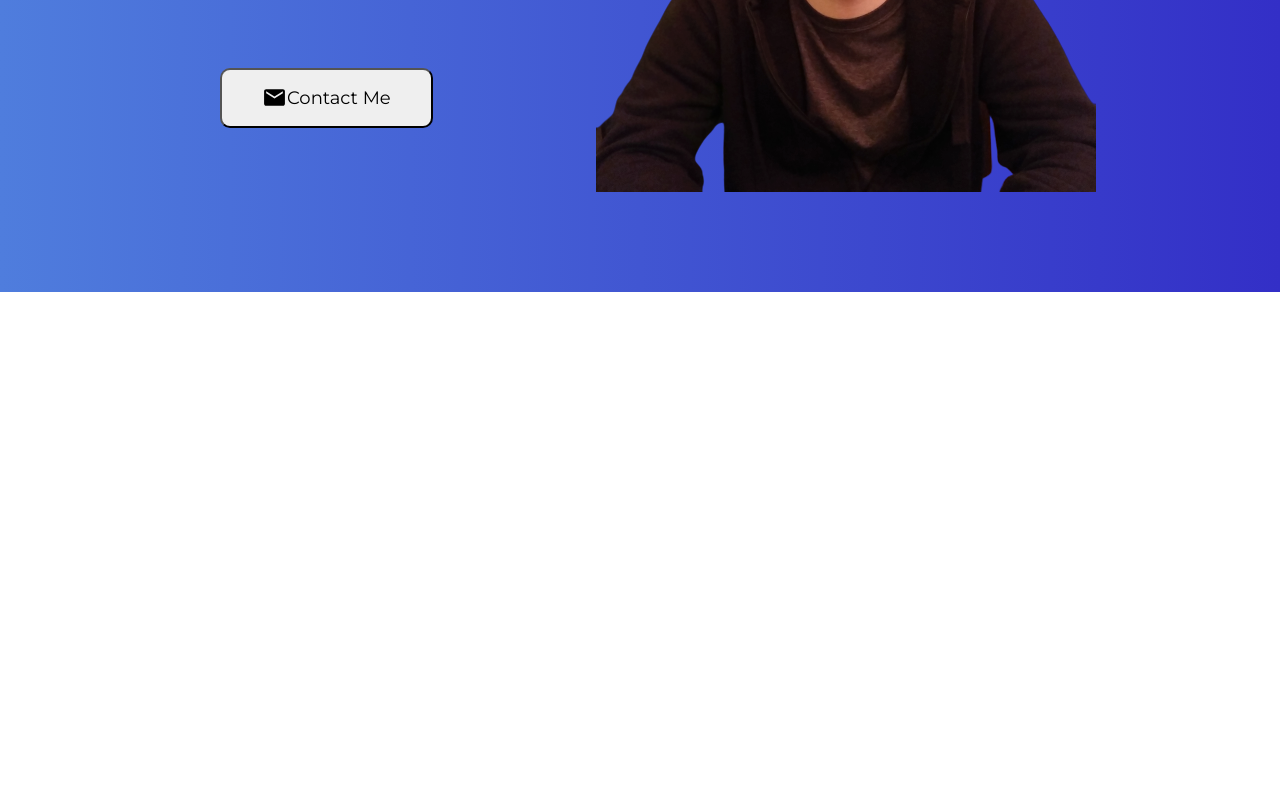
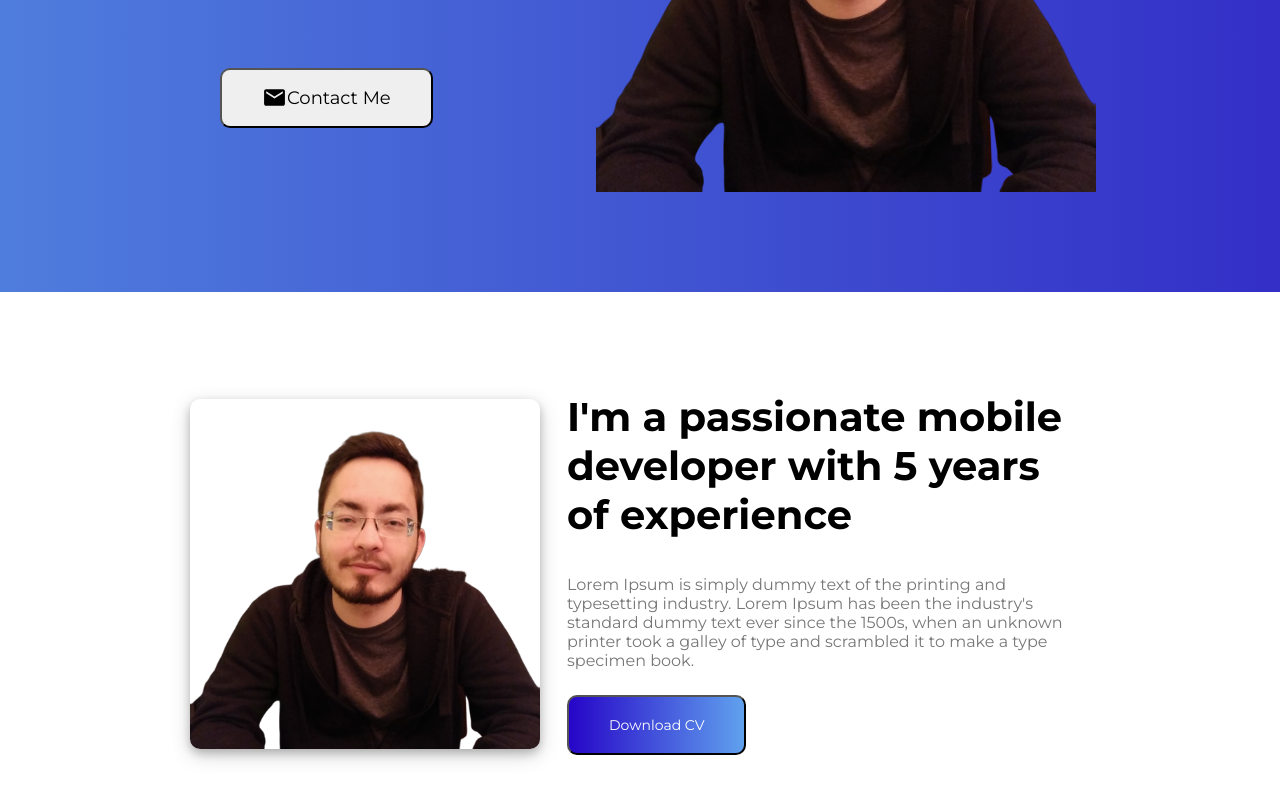
Before and after one commit to JonathanRufino/portfolio, a React (Create React App) app: page / in a window 1280 px wide. Shown: the part 472-1272 px from the top of the page. Before the commit the page ends 800 px from the top, so only its background shows below. Built offline with nearby package versions, Linux system fonts and the light colour scheme.

Commit message:
new: add about section

```diff
--- a/src/App.js
+++ b/src/App.js
@@ -2,6 +2,7 @@ import React from 'react';
 
 import Header from '~/components/Header';
 import Hero from '~/components/Hero';
+import About from '~/components/About';
 
 import GlobalStyle from './styles/global';
 
@@ -11,6 +12,7 @@ function App() {
       <GlobalStyle />
       <Header />
       <Hero />
+      <About />
     </div>
   );
 }
--- /dev/null
+++ b/src/components/About/index.js
@@ -0,0 +1,30 @@
+import React from 'react';
+
+import hero from '~/assets/hero.png';
+
+import { Container, Content, Presentation } from './styles';
+
+function About() {
+  return (
+    <Container>
+      <Content>
+        <img data-testid="about-image" src={hero} alt="Jonathan Rufino" />
+
+        <Presentation>
+          <h2>
+            I&apos;m a passionate mobile developer with 5 years of experience
+          </h2>
+          <p>
+            Lorem Ipsum is simply dummy text of the printing and typesetting
+            industry. Lorem Ipsum has been the industry&apos;s standard dummy
+            text ever since the 1500s, when an unknown printer took a galley of
+            type and scrambled it to make a type specimen book.
+          </p>
+          <button type="button">Download CV</button>
+        </Presentation>
+      </Content>
+    </Container>
+  );
+}
+
+export default About;
--- /dev/null
+++ b/src/components/About/styles.js
@@ -0,0 +1,42 @@
+import styled from 'styled-components';
+
+export const Container = styled.div``;
+
+export const Content = styled.div`
+  max-width: 900px;
+  margin: 0 auto;
+  padding: 100px 0;
+
+  display: flex;
+  flex-direction: row;
+  align-items: center;
+  justify-content: space-between;
+
+  img {
+    max-width: 350px;
+    margin-right: 27px;
+    box-shadow: 0 4px 8px 0 rgba(0, 0, 0, 0.2), 0 6px 20px 0 rgba(0, 0, 0, 0.19);
+    border-radius: 10px;
+  }
+`;
+
+export const Presentation = styled.div`
+  h2 {
+    font-size: 40px;
+  }
+
+  p {
+    font-size: 16px;
+    color: #777;
+    margin-top: 36px;
+  }
+
+  button {
+    height: 60px;
+    padding: 0 40px;
+    color: #fff;
+    background: linear-gradient(-90deg, #60a1ee, #2605c8);
+    border-radius: 10px;
+    margin-top: 25px;
+  }
+`;
```
Also changed, not shown: 1 other file (tests, documents, lock files or other folders).
